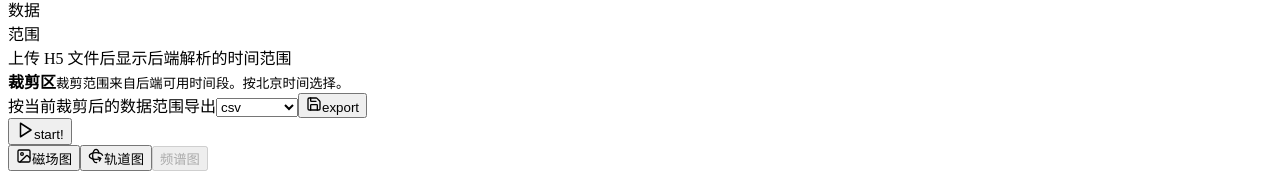
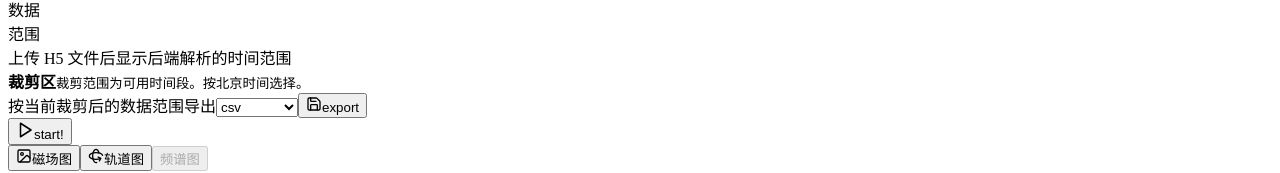
Before and after one commit to sitoo4/cses-satellite-data-web-demo, a React (Vite) app in the folder frontend/: page / in a window 1280 px wide. Shown: the part 4536-4709 px from the top of the page. Built offline with nearby package versions, Linux system fonts and the light colour scheme; the HTML template or start-up script is replaced by a standard one.

Commit message:
Update crop range helper text

```diff
--- a/frontend/src/App.tsx
+++ b/frontend/src/App.tsx
@@ -284,7 +284,7 @@ export default function App() {
           <div className="label-cell crop-label-cell" title={IS_STATIC_DEMO ? STATIC_CROP_DISABLED_REASON : undefined}>
             <strong>裁剪区</strong>
             <small>
-              <span>裁剪范围来自后端可用时间段。</span>
+              <span>裁剪范围为可用时间段。</span>
               <span>按北京时间选择。</span>
             </small>
           </div>
```
Also changed, not shown: 1 other file (tests, documents, lock files or other folders).
